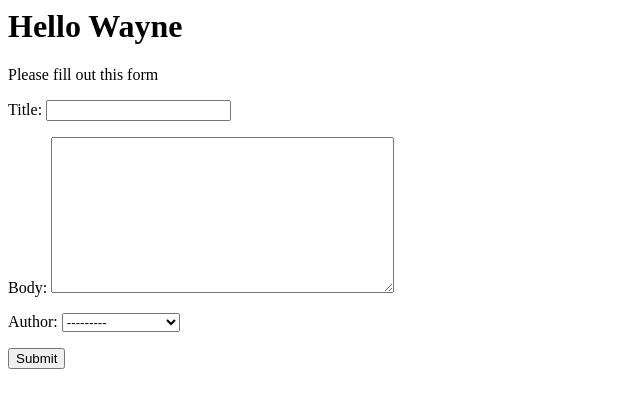
After one commit to mprodhan/newsletter_proto, a Django app: page /newsadd/ in a window 1280 px wide. The commit adds this page. Shown: the top 408 px of the page, without its empty margins (0-640 px from the left). Run offline with Django 3.2, Linux system fonts and the light colour scheme; data comes from the database, SQL or seed files in the repository; both versions use the stored data as it was after the commit.

Commit message:
created forms and rendered them.

```diff
--- /dev/null
+++ b/news_app/forms.py
@@ -0,0 +1,32 @@
+from django import forms
+from news_app.models import Author
+
+# This is a simple form
+class NewsAddForm(forms.Form):
+    title = forms.CharField(max_length=30)
+    ''' Here, we can not use TextField on Forms, because it does not
+    exist. So the solution to this problem is to use a widget, that then,
+    takes forms.Textarea. This acts like a TextField. '''
+
+    body = forms.CharField(widget=forms.Textarea)
+    ''' The ModelChoiceField adds a queryset. The queryset is designed to
+    get the django code that allows the queryset to access the sepcific data
+    being requested. Here the queryset is Author.objects.all(), means that
+    the data for all of the listed Authors are being requested. This is based
+    on the model for teh Class Author.'''
+
+    author = forms.ModelChoiceField(queryset=Author.objects.all())
+
+# Model Form
+class AuthorAddForm(forms.ModelForm):
+    # Meta describes what the AuthorAddForm is, as a way to create
+    # a form specific to its purpose.
+    class Meta:
+        # model is just relaying that we are accessing the Author class
+        # on the model.
+        model = Author
+        # field is another way to create the form with the label, in this case
+        # name. On the model, name, is taking the variable name from the model.
+        fields = [
+            'name'
+        ]
--- a/news_app/templates/index.html
+++ b/news_app/templates/index.html
@@ -5,7 +5,8 @@
     <h1>{{dat.title}}</h1>
     <p>by {{dat.author}}</p>
     <p>{{dat.body}}</p>
-    {{dat.date}}
+    Posted on {{dat.date}}
+
 
 
 {% endfor %}
--- /dev/null
+++ b/news_app/templates/newsaddform.html
@@ -0,0 +1,8 @@
+<h1>Hello Wayne</h1>
+<p>Please fill out this form</p>
+
+<form action="/newsadd/" method="post">
+    {% csrf_token %}
+    {{form.as_p }}
+    <input type="submit" value="Submit">
+</form>
--- a/news_app/urls.py
+++ b/news_app/urls.py
@@ -2,5 +2,9 @@ from django.urls import path
 from news_app import views
 
 urlpatterns = [
-    path('', views.index)
+    path('', views.index, name="homepage"),
+    path('newsadd/', views.newsadd),
+    path('authoradd/', views.authoradd)
+    # path('author/<int:id>/', views.author_detail),
+    # path('article/<int:id>/, views.article_detail)
 ]
--- a/news_app/views.py
+++ b/news_app/views.py
@@ -1,8 +1,74 @@
-from django.shortcuts import render
+from django.shortcuts import render, reverse, HttpResponseRedirect
 
 from news_app.models import Author, News
+from news_app.forms import NewsAddForm, AuthorAddForm
 
 def index(request):
     data = News.objects.all()
     context = {'data': data}
     return render(request, 'index.html', context)
+
+
+def newsadd(request):
+    html = "newsaddform.html"
+    if request.method == "POST":
+        form = NewsAddForm(request.POST)
+        # form.is_valid, validates the form
+        if form.is_valid():
+            # form.cleaned_data only uses the data that is being requested
+            data = form.cleaned_data
+            # News from the model is used to then take the model fields and
+            # render them.
+            News.objects.create(
+                title=data['title'],
+                body=data['body'],
+                author=data['author']
+            )
+            return HttpResponseRedirect(reverse('homepage'))
+    form = NewsAddForm()
+    context = {"form": form}
+    return render(request, html, context)
+
+# def authoradd(request):
+#     html = "authoradd.html"
+#     if request.method == "POST":
+#         form = AuthorAddForm(request.POST)
+#         if form.is_valid():
+#             data = form.cleaned_data
+#             Author.objects.create(
+#                 name=data['name']
+#             )
+#             return HttpResponseRedirect(reverse('homepage'))
+#     form = AuthorAddForm()
+#     context = {"form": form}
+#     return render(request, html, context)
+
+def authoradd(request):
+    html = "authoradd.html"
+    if request.method == "POST":
+        form = AuthorAddForm(request.POST)
+        form.save()
+        return HttpResponseRedirect(reverse('homepage'))
+
+    form = AuthorAddForm()
+    context = {'form': form}
+
+    return render(request, html, context)
+
+
+''' Anytime we are looking at detail for lookup, then we need
+an id in addition to request as parameters. '''
+def author_detail(request, id):
+    author = Author.objects.get(id=id)
+    # the author=author means that for author(left), is assigned
+    # to author variable listed above.
+    articles = News.objects.filter(author=author)
+    context = {'author': author, 'articles': articles}
+    return render(request, context)
+    # Needs an html page to add between request and context
+
+def article_detail(request, id):
+    post = News.objects.get(id=id)
+    context = {'post': post}
+    return render(request, context)
+    # Needs an html page
```
Also changed, not shown: news_app/templates/authoradd.html (added, +8 -0 lines), db.sqlite3.
